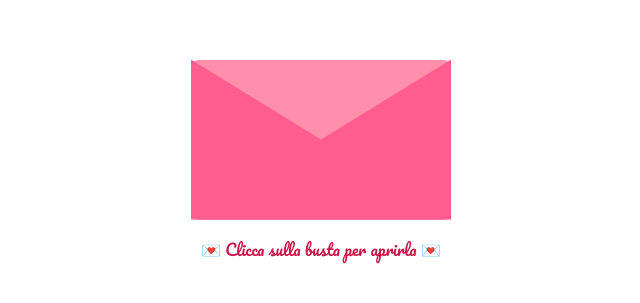
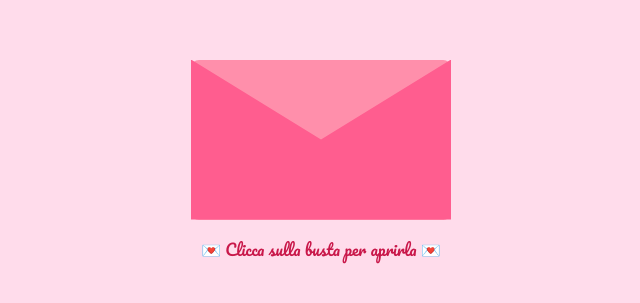
Before and after one commit to Sethyt21/date-invitation, a plain HTML site: page index.html in a window 1280 px wide. Shown: the part 239-542 px from the top of the page, without its empty margins (319-959 px from the left). Drawn offline with nearby package versions, Linux system fonts and the light colour scheme.

Commit message:
Enhance index.html with background image and styles
Added background image and adjusted styles for better appearance.

```diff
--- a/index.html
+++ b/index.html
@@ -11,6 +11,10 @@
   <link href="https://fonts.googleapis.com/css2?family=Montserrat:ital,wght@0,100..900;1,100..900&family=Pacifico&display=swap" rel="stylesheet">
   <style>
     body {
+      background-image: url('cb6b43648877abf4f574d500068c6d35.jpg');
+      background-size: cover;
+      background-position: center;
+      background: rgba(255, 214, 232, 0.85);
       margin: 0;
       font-family: 'Segoe UI', sans-serif;
       display: flex;
```
